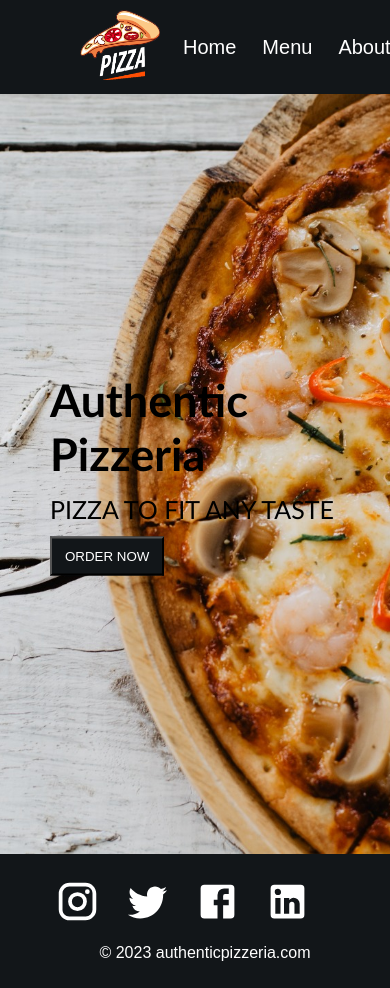
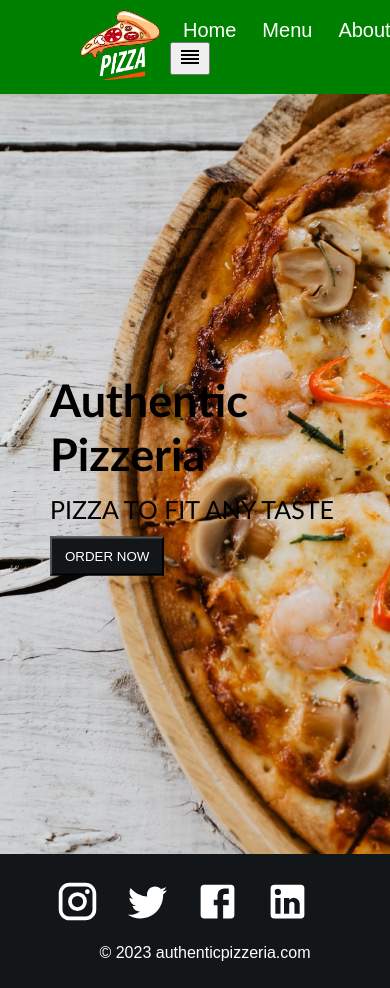
Before and after one commit to milainmaroo/pizzashop, a React (Create React App) app: page / in a window 390 px wide. Shown: the top 988 px of the page. Built offline with nearby package versions, Linux system fonts and the light colour scheme.

Commit message:
Make Navbar component responsive

```diff
--- a/src/components/Navbar.js
+++ b/src/components/Navbar.js
@@ -1,12 +1,20 @@
-import React from 'react'
+import React, { useState } from 'react'
 import { Link } from 'react-router-dom'
+import ReorderIcon from '@mui/icons-material/Reorder'
 import Logo from '../assets/pizzaLogo.png'
+
 import '../styles/Navbar.css'
 
 function Navbar() {
+  const [openLinks, setOpenLinks] = useState(false)
+
+  const toggleNavbar = () => {
+    setOpenLinks(!openLinks)
+  }
+
   return (
     <div className='navbar'>
-      <div className='logo'>
+      <div className='logo' id={openLinks ? 'open' : 'close'}>
         <img src={Logo} alt='pizza logo' />
       </div>
       <div className='info'>
@@ -14,6 +22,9 @@ function Navbar() {
         <Link to='/menu'>Menu</Link>
         <Link to='/about'>About</Link>
         <Link to='/contact'>Contact</Link>
+        <button onClick={toggleNavbar}>
+          <ReorderIcon />
+        </button>
       </div>
     </div>
   )
--- a/src/styles/Navbar.css
+++ b/src/styles/Navbar.css
@@ -21,3 +21,16 @@
   padding: 13px;
   font-size: 20px;
 }
+
+/* Responsive */
+@media only screen and (max-width: 600px) {
+  .navbar {
+    background-color: green;
+  }
+}
+
+@media only screen and (min-width: 600px) {
+  .navbar {
+    background-color: yellow;
+  }
+}
```
